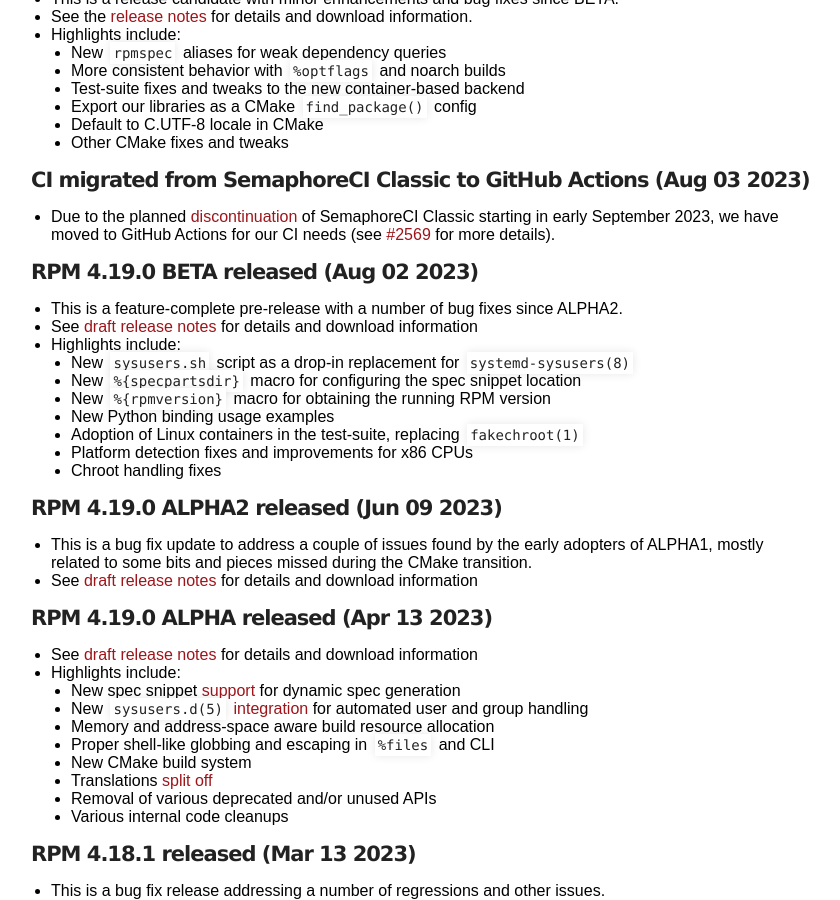
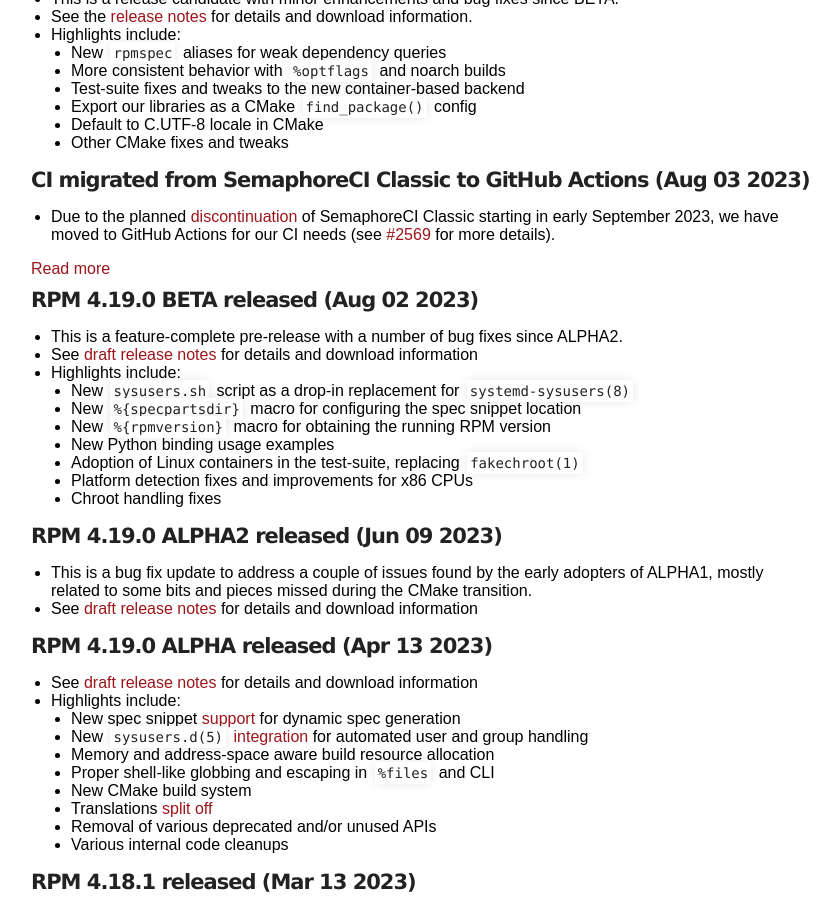
Before and after one commit to rpm-software-management/rpm-web, a Jekyll site: the page built from timeline.html, in a window 1280 px wide and 900 px high, scrolled down 4226 px. Shown: the whole window, without its empty margins (219-1059 px from the left). Built offline with Jekyll 4.4.1, drawn with Linux system fonts in a browser that asks for light colours.

Commit message:
Add a post layout
Use the default base layout, just add the heading and the date (similar
to the release note pages).

Show only the excerpt on the timeline, with a link to the full post.

```diff
--- a/_includes/timeline.html
+++ b/_includes/timeline.html
@@ -6,7 +6,8 @@
 
     {% when "posts" %}
         <h4>{{ post.title }} ({{ post.date | date: "%b %d %Y" }})</h4>
-        {{ post.content }}
+        {{ post.excerpt }}
+        <a href="{{ post.url | relative_url }}">Read more</a>
 
     {% when "releases" %}
         {% assign release = post %}
```
Also changed, not shown: _layouts/post.html (added, +8 -0 lines).
